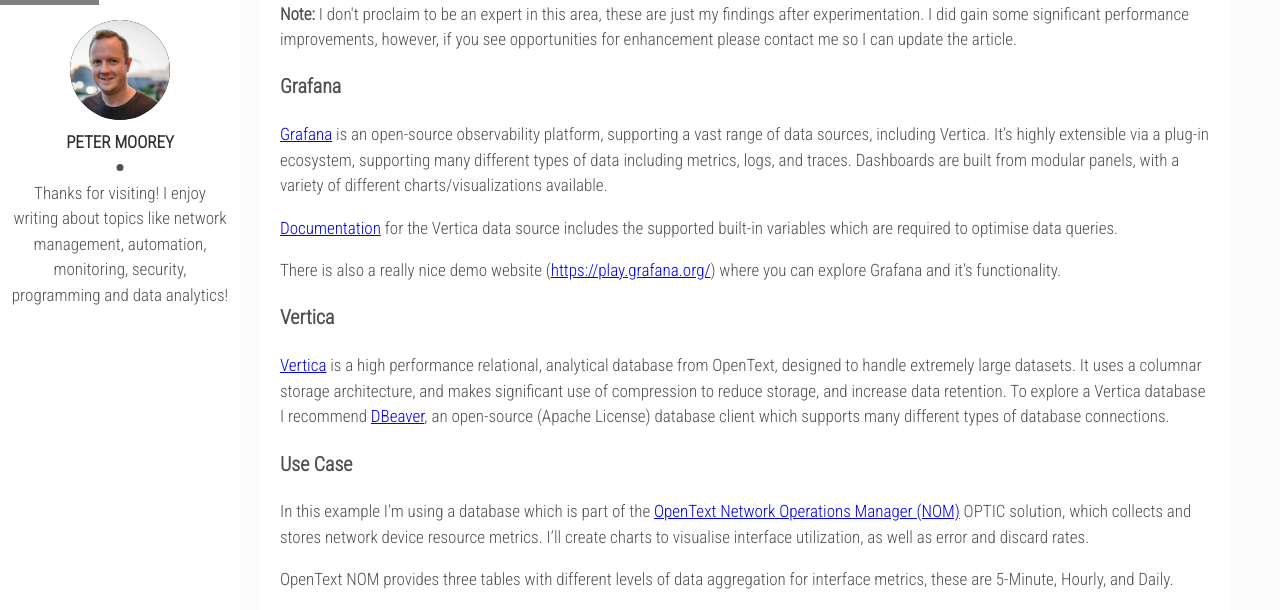
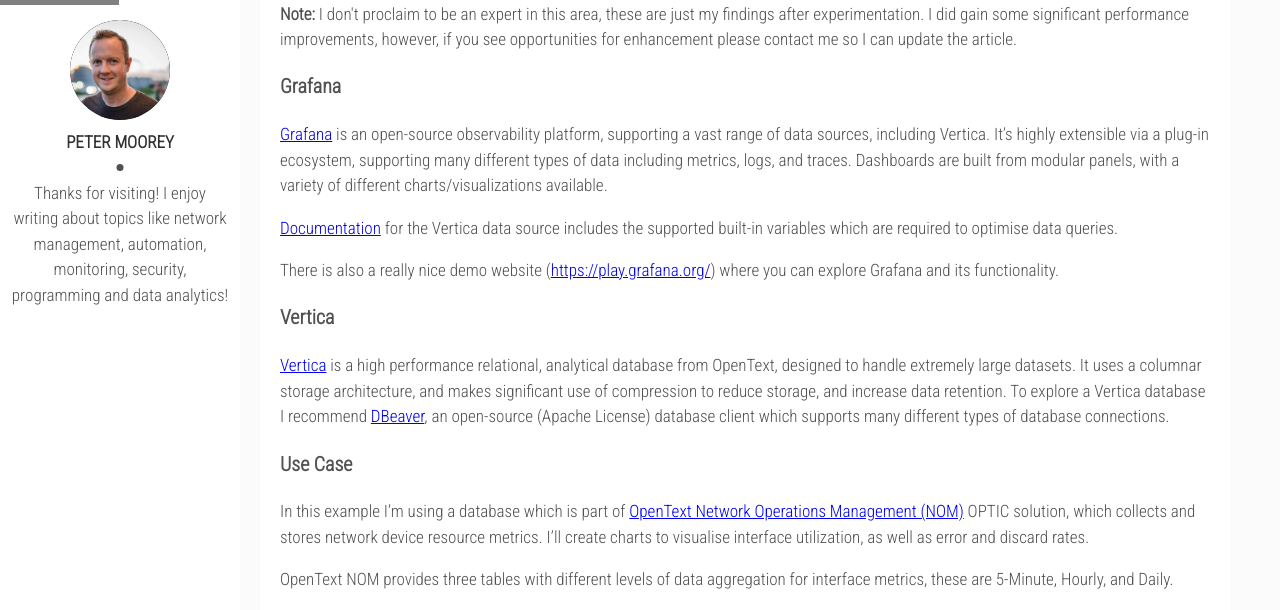
Before and after one commit to petermoorey/petermoorey.github.io, a Jekyll site: the page built from _posts/2024-04-02-Vertica-Time-Series_Data.markdown, in a window 1280 px wide and 900 px high, scrolled down 554 px. Shown: the top 610 px of the window. Built offline with Jekyll 4.4.1, drawn with Linux system fonts in a browser that asks for light colours; nearby versions of some CDN libraries.

Commit message:
Update 2024-04-02-Vertica-Time-Series_Data.markdown

```diff
--- a/_posts/2024-04-02-Vertica-Time-Series_Data.markdown
+++ b/_posts/2024-04-02-Vertica-Time-Series_Data.markdown
@@ -17,13 +17,13 @@ Recently I've been using Grafana to visualise time series data from a Vertica Da
 
 [Documentation](https://grafana.com/grafana/plugins/vertica-grafana-datasource/) for the Vertica data source includes the supported built-in variables which are required to optimise data queries.
 
-There is also a really nice demo website ([https://play.grafana.org/](https://play.grafana.org/)) where you can explore Grafana and it's functionality.
+There is also a really nice demo website ([https://play.grafana.org/](https://play.grafana.org/)) where you can explore Grafana and its functionality.
 
 ### Vertica
 [Vertica](https://www.vertica.com/) is a high performance relational, analytical database from OpenText, designed to handle extremely large datasets. It uses a columnar storage architecture, and makes significant use of compression to reduce storage, and increase data retention.  To explore a Vertica database I recommend [DBeaver](https://dbeaver.io/), an open-source (Apache License) database client which supports many different types of database connections.
 
 ### Use Case
-In this example I'm using a database which is part of the [OpenText Network Operations Manager (NOM)](https://www.opentext.com/products/network-operations-management) OPTIC solution, which collects and stores network device resource metrics.  I'll create charts to visualise interface utilization, as well as error and discard rates.
+In this example I'm using a database which is part of [OpenText Network Operations Management (NOM)](https://www.opentext.com/products/network-operations-management) OPTIC solution, which collects and stores network device resource metrics.  I'll create charts to visualise interface utilization, as well as error and discard rates.
 
 OpenText NOM provides three tables with different levels of data aggregation for interface metrics, these are 5-Minute, Hourly, and Daily.
 
```
